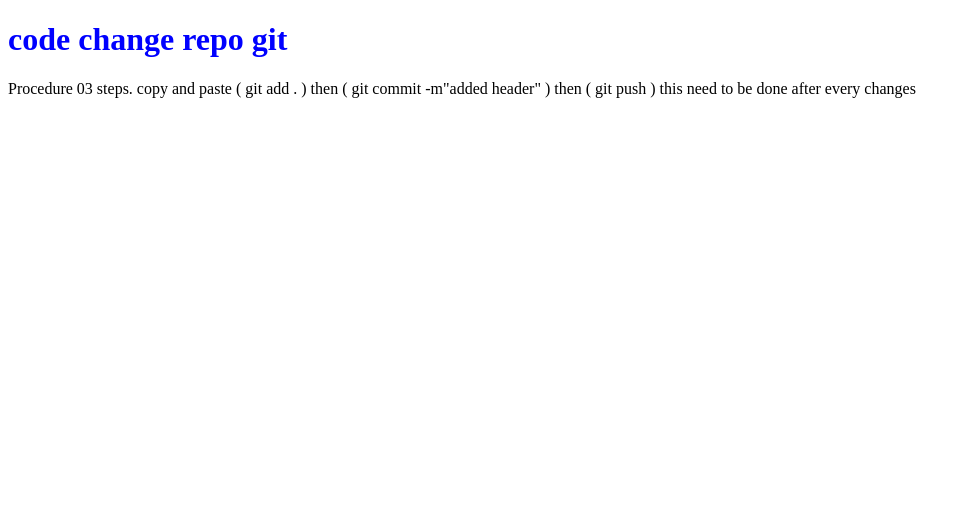
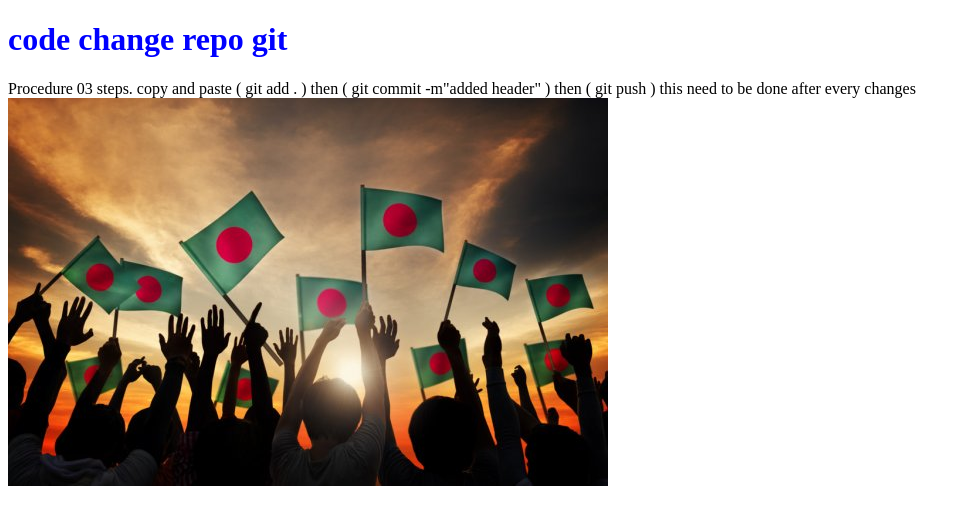
Before and after one commit to KaziHabiburRahmann/gitproject, a plain HTML site: page index.html in a window 1280 px wide. Shown: the whole page, without its empty margins (0-971 px from the left). Drawn offline with Linux system fonts and the light colour scheme.

Commit message:
img corrected

```diff
--- a/index.html
+++ b/index.html
@@ -16,6 +16,7 @@
         then ( git push )
 
         this need to be done after every changes
+        <img src="images/bd.jpg" alt="bdflag">
     </p>
 </body>
 </html>
```
Also changed, not shown: images/bd.jpg (added), images/bd2.jpg (added).
